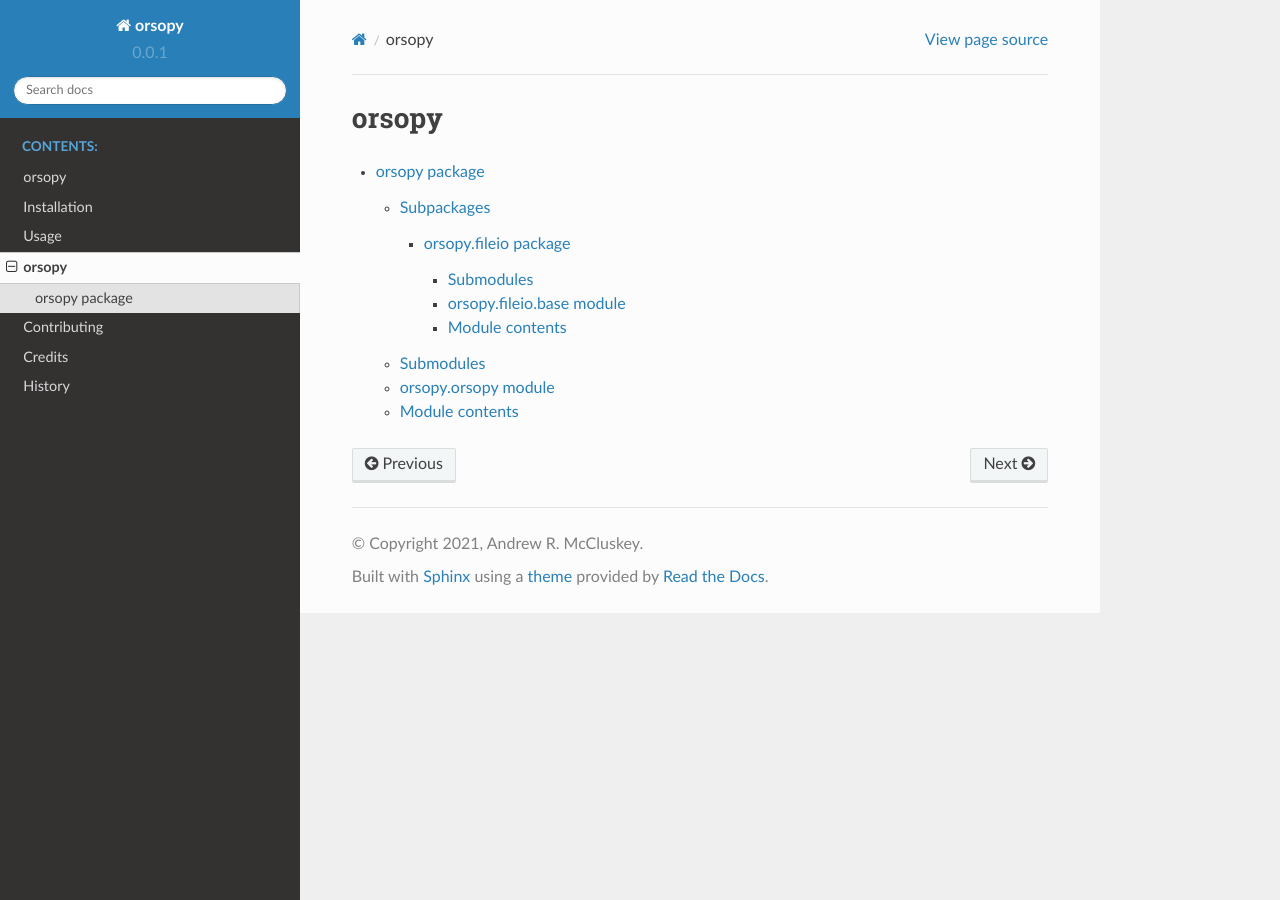
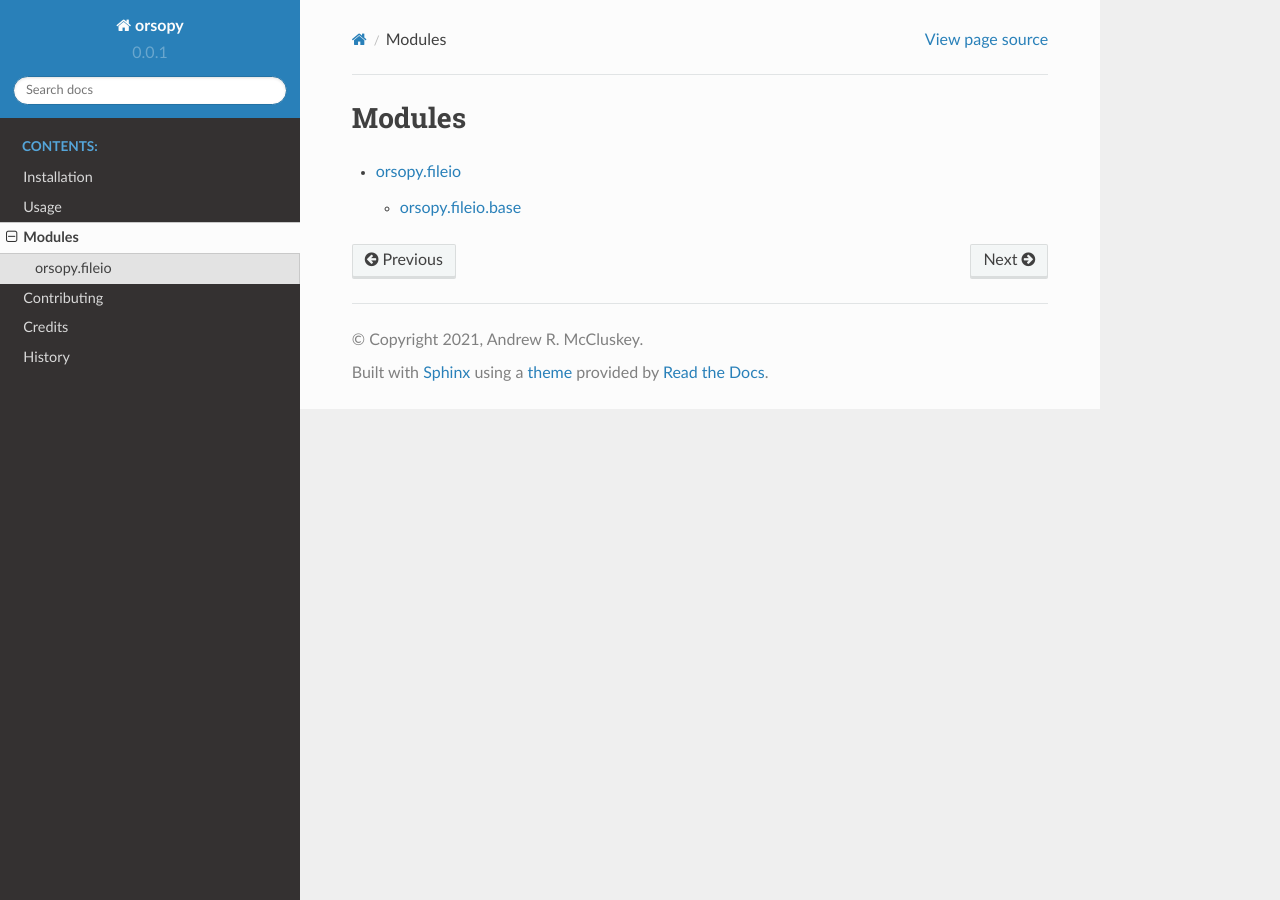
Before and after one commit to reflectivity/orsopy, a Sphinx documentation site: the page built from docs/modules.rst, in a window 1280 px wide. Built offline with Sphinx 7.4.7 and the Read the Docs theme 2.0.0, drawn with Linux system fonts in a browser that asks for light colours.

Commit message:
improvements to docs

```diff
--- a/docs/index.rst
+++ b/docs/index.rst
@@ -1,11 +1,11 @@
 Welcome to orsopy's documentation!
 ======================================
+.. include:: ../README.rst
 
 .. toctree::
-   :maxdepth: 2
+   :maxdepth: 1
    :caption: Contents:
 
-   readme
    installation
    usage
    modules
--- a/docs/modules.rst
+++ b/docs/modules.rst
@@ -1,7 +1,7 @@
-orsopy
+Modules
 ======
 
 .. toctree::
-   :maxdepth: 4
+   :maxdepth: 2
 
-   orsopy
+   orsopy.fileio
--- a/docs/orsopy.fileio.rst
+++ b/docs/orsopy.fileio.rst
@@ -1,21 +1,10 @@
-orsopy.fileio package
-=====================
+orsopy.fileio
+=============
 
-Submodules
-----------
-
-orsopy.fileio.base module
--------------------------
+orsopy.fileio.base
+------------------
 
 .. automodule:: orsopy.fileio.base
    :members:
    :undoc-members:
    :show-inheritance:
-
-Module contents
----------------
-
-.. automodule:: orsopy.fileio
-   :members:
-   :undoc-members:
-   :show-inheritance:
--- a/docs/readme.rst
+++ /dev/null
@@ -1 +0,0 @@
-.. include:: ../README.rst
```
Also changed, not shown: README.rst (+0 -7 lines), 1 other file.
